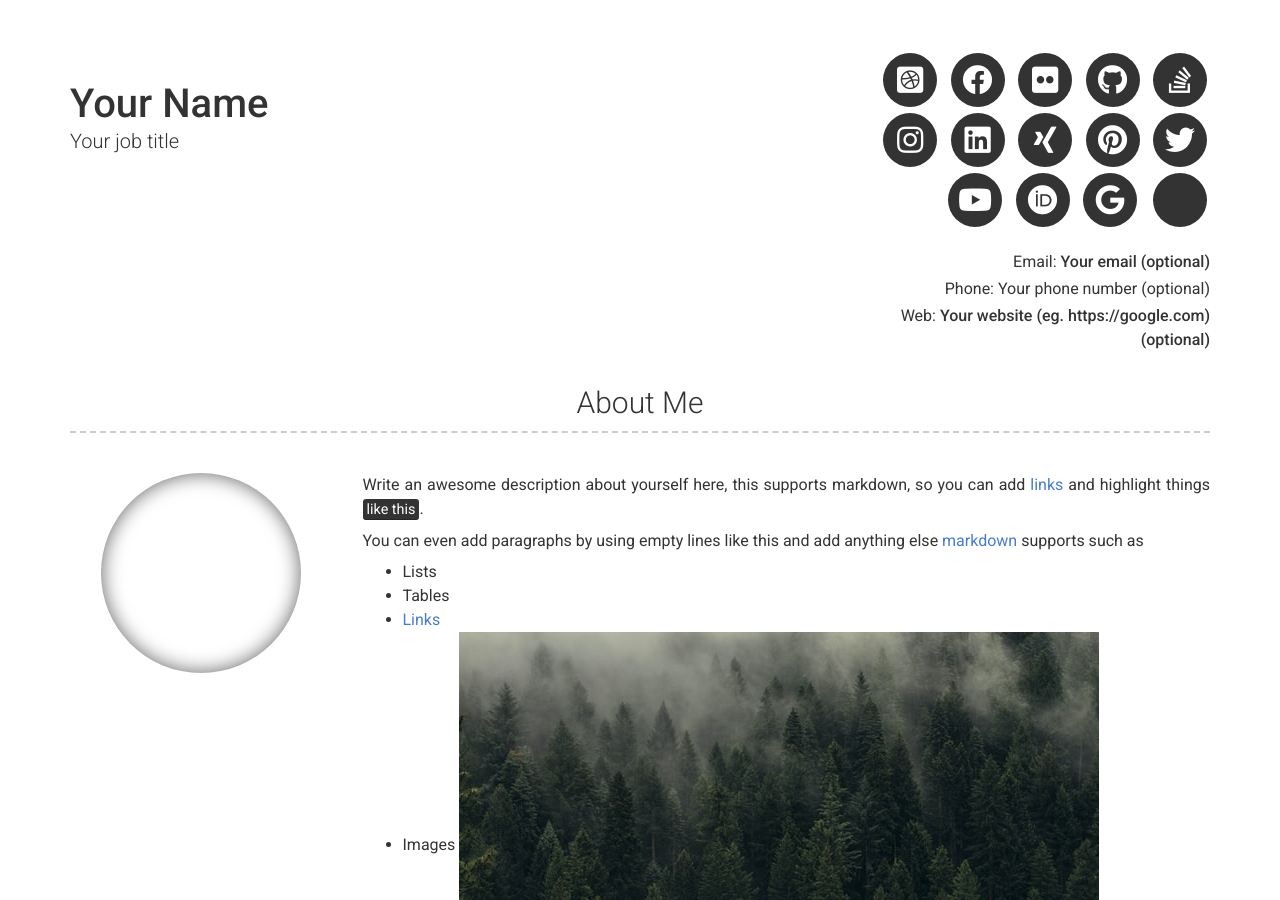
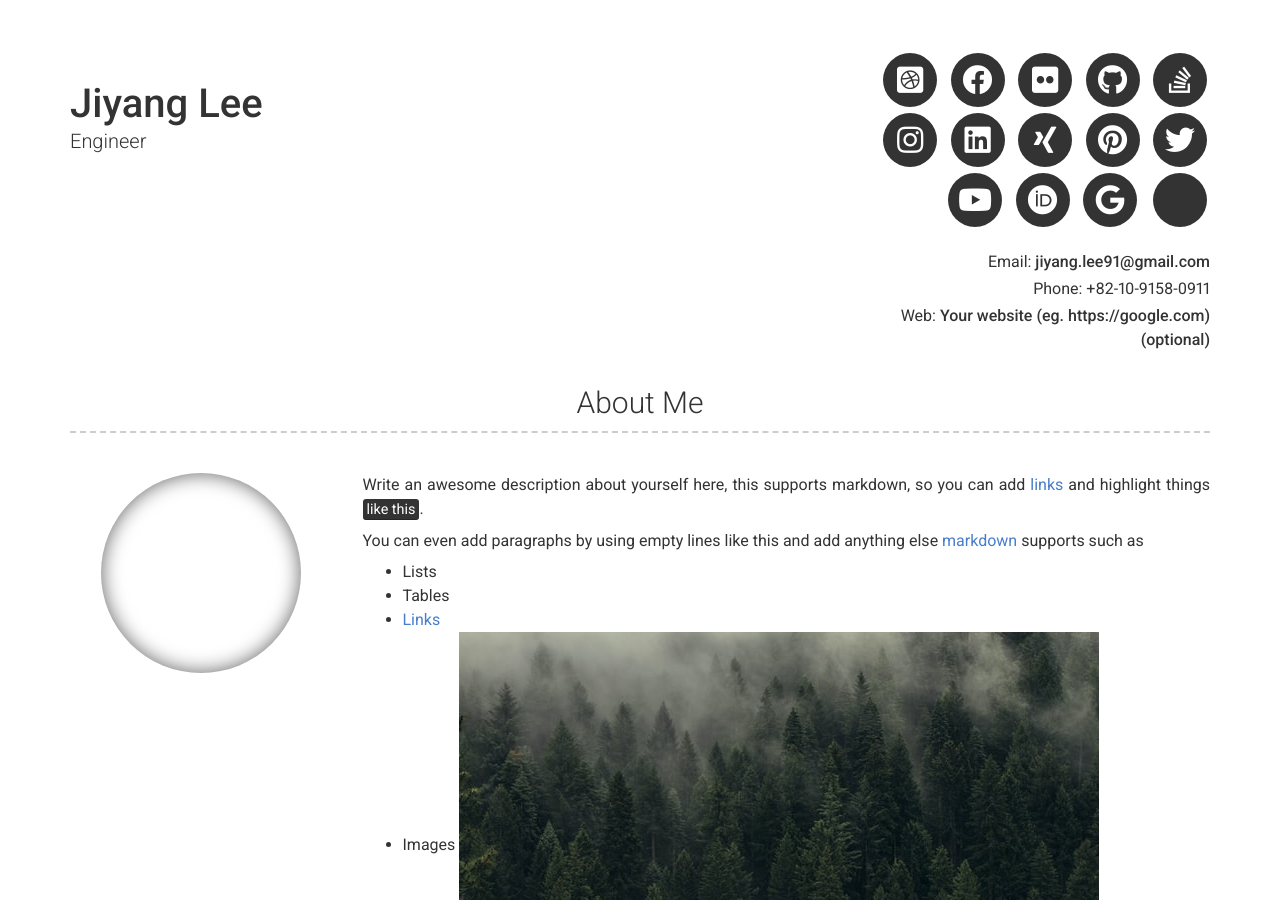
Before and after one commit to jiyang91/jiyang91.github.io, a Jekyll site: the page built from index.md, in a window 1280 px wide and 900 px high. Built offline with Jekyll 4.4.1, drawn with Linux system fonts in a browser that asks for light colours; nearby versions of some CDN libraries; some of the changed text lies outside the part shown.

Commit message:
Update _config.yml

```diff
--- a/_config.yml
+++ b/_config.yml
@@ -6,11 +6,11 @@ repository: Git repository where your resume will be hosted, only required if yo
 version: 2
 
 # Personal info
-name: Your Name
-title: Your job title
-email: Your email (optional)
+name: Jiyang Lee
+title: Engineer
+email: jiyang.lee91@gmail.com
 # email_title: Email (Email title override)
-phone: Your phone number (optional)
+phone: +82-10-9158-0911
 # phone_title: Phone (Phone title override)
 website: Your website (eg. https://google.com)(optional)
 # website_title: Web (Website title override)
```
